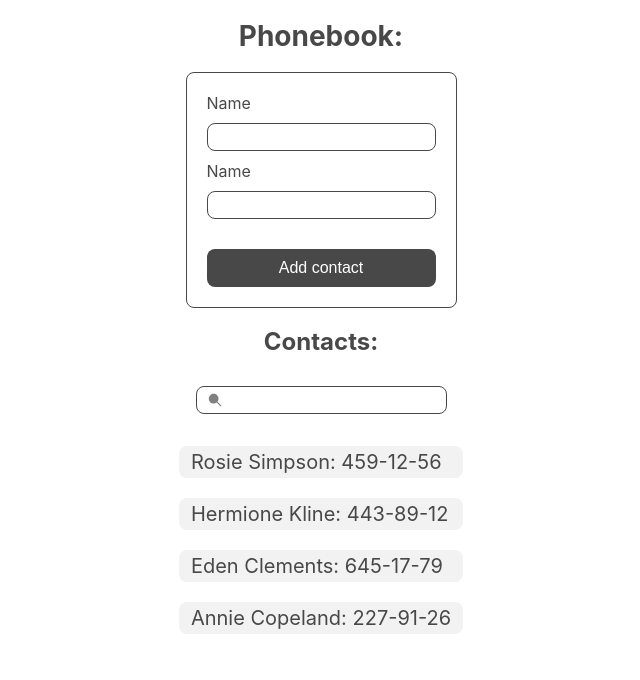
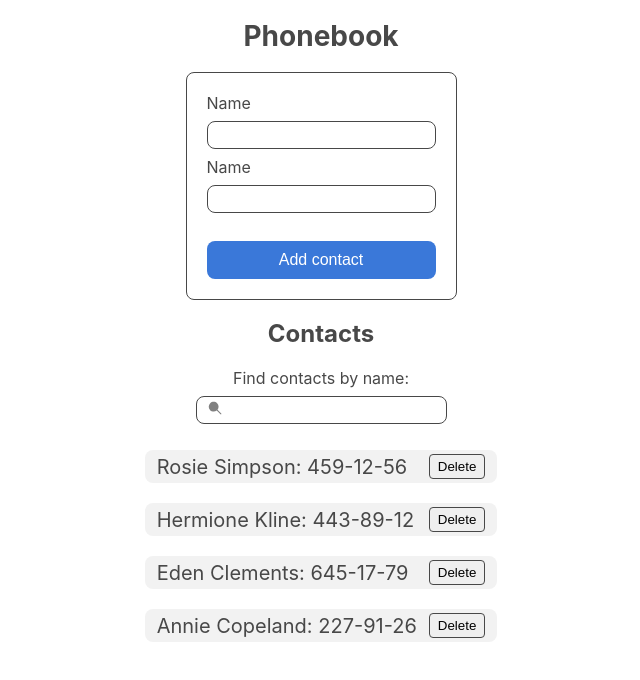
Before and after one commit to Maksym-Zyza/goit-react-woolf-hw-02-phonebook, a React (Create React App) app: page / in a window 1280 px wide. Shown: the top 680 px of the page, without its empty margins (319-959 px from the left). Built offline with nearby package versions, Linux system fonts and the light colour scheme.

Commit message:
added tasks 2.4-2.6

```diff
--- a/src/components/App.jsx
+++ b/src/components/App.jsx
@@ -2,28 +2,30 @@ import React, { Component } from 'react';
 import { nanoid } from 'nanoid';
 import './App.scss';
 import testData from './Data/testData.json';
-import { ReactComponent as Search } from './Icons/Search.svg';
+import ContactForm from './ContactForm/ContactForm';
+import { Filter } from './Filter/Filter';
+import { ContactList } from './ContactList/ContactList';
 
 export class App extends Component {
   state = {
     contacts: [...testData],
     filter: '',
-    name: '',
-    number: '',
   };
-
-  handleSubmit = e => {
-    e.preventDefault();
-    console.log(e.target.elements);
-    const { name, number } = this.state;
+  createNewContact = (name, number) => {
+    const isExist = this.state.contacts.find(
+      el => el.name.toLowerCase() === name.toLowerCase()
+    );
+    if (isExist) {
+      alert(`${name} is already in contacts.`);
+      return;
+    }
     this.setState(prev => ({
       ...prev,
       contacts: [{ id: nanoid(), name, number }, ...prev.contacts],
     }));
-    this.setState({ name: '', number: '' });
   };
 
-  handleChange = e => {
+  handleChangeFilter = e => {
     const { name } = e.target;
     this.setState({ [name]: e.target.value });
   };
@@ -35,51 +37,30 @@ export class App extends Component {
     );
   };
 
+  deleteContact = id => {
+    this.setState(prev => ({
+      ...prev,
+      contacts: prev.contacts.filter(contact => contact.id !== id),
+    }));
+  };
+
   render() {
-    const { name, number, contacts, filter } = this.state;
+    const { contacts, filter } = this.state;
     return (
       <div className="container">
-        <h1>Phonebook:</h1>
-        <form onSubmit={this.handleSubmit}>
-          <label htmlFor="name">Name</label>
-          <input
-            type="text"
-            name="name"
-            value={name}
-            onChange={this.handleChange}
-            pattern="^[a-zA-Zа-яА-Я]+(([' \-][a-zA-Zа-яА-Я ])?[a-zA-Zа-яА-Я]*)*$"
-            title="Name may contain only letters, apostrophe, dash and spaces. For example Adrian, Jacob Mercer, Charles de Batz de Castelmore d'Artagnan"
-            required
-          />
-          <label htmlFor="number">Name</label>
-          <input
-            type="tel"
-            name="number"
-            value={number}
-            onChange={this.handleChange}
-            pattern="\+?\d{1,4}?[ .\-\s]?\(?\d{1,3}?\)?[ .\-\s]?\d{1,4}[ .\-\s]?\d{1,4}[ .\-\s]?\d{1,9}"
-            title="Phone number must be digits and can contain spaces, dashes, parentheses and can start with +"
-            required
-          />
-          <button type="submit">Add contact</button>
-        </form>
+        <h1>Phonebook</h1>
+        <ContactForm
+          contacts={contacts}
+          createNewContact={this.createNewContact}
+        />
 
-        <h2>Contacts:</h2>
-        <div className="filter">
-          <label htmlFor="filter"></label>
-          <input
-            type="text"
-            name="filter"
-            value={filter}
-            onChange={this.handleChange}
-          />
-          <Search />
-        </div>
-        <ul>
-          {this.filteredContacts(contacts).map(contact => (
-            <li key={contact.id}>{`${contact.name}: ${contact.number}`}</li>
-          ))}
-        </ul>
+        <h2>Contacts</h2>
+        <Filter filter={filter} handleChange={this.handleChangeFilter} />
+        <ContactList
+          contacts={contacts}
+          filteredContacts={this.filteredContacts}
+          deleteContact={this.deleteContact}
+        />
       </div>
     );
   }
--- a/src/components/App.scss
+++ b/src/components/App.scss
@@ -4,12 +4,10 @@
   flex-direction: column;
   align-items: center;
   color: #484848;
-
   h1 {
     text-align: center;
     font-size: 28px;
   }
-
   form {
     display: flex;
     flex-direction: column;
@@ -17,25 +15,28 @@
     border: 1px solid #484848;
     border-radius: 8px;
     input {
-      margin: 10px 0;
+      margin: 8px 0;
       padding: 4px 10px;
       font-size: 16px;
       border: 1px solid #484848;
       border-radius: 8px;
+      transition: border 0.5s ease;
+      &:hover {
+        border: 1px solid #3a78d9;
+      }
     }
     button {
       margin-top: 20px;
       padding: 10px;
-      background-color: #484848;
+      background-color: #3a78d9;
       color: #fff;
       font-size: 16px;
       border: none;
       border-radius: 8px;
       cursor: pointer;
       transition: background-color 0.5s ease;
-
       &:hover {
-        background-color: #1e76da;
+        background-color: #0957d0;
       }
     }
   }
@@ -48,20 +49,39 @@
     list-style: none;
     font-size: 20px;
     li {
+      display: flex;
+      align-items: center;
+      justify-content: space-between;
+      min-width: 320px;
       margin: 10px;
       padding: 4px 12px;
       background-color: #f2f2f2;
       border-radius: 8px;
+      button {
+        margin-left: 12px;
+        padding: 4px 8px;
+        border: 1px solid #484848;
+        border-radius: 4px;
+        cursor: pointer;
+        transition: background-color 0.5s ease;
+        &:hover {
+          background-color: #f77b72;
+        }
+      }
     }
   }
 }
 
 .filter {
   position: relative;
-  margin-bottom: 12px;
-
+  margin-bottom: 16px;
+  display: flex;
+  align-items: center;
+  flex-direction: column;
+  label {
+    margin-bottom: 8px;
+  }
   input {
-    margin: 10px 0;
     padding: 4px 10px;
     padding-left: 32px;
     min-width: 186px;
@@ -70,22 +90,20 @@
     border-radius: 8px;
     transition: border 0.5s ease;
   }
-
   svg {
     position: absolute;
     left: 12px;
-    top: 24px;
+    top: 40px;
     transform: translateY(-50%);
     fill: grey;
     transition: fill 0.5s ease;
   }
-
   &:hover {
     input {
-      border: 1px solid #1e76da;
+      border: 1px solid #3a78d9;
     }
     svg {
-      fill: #1e76da;
+      fill: #3a78d9;
     }
   }
 }
--- /dev/null
+++ b/src/components/ContactForm/ContactForm.jsx
@@ -0,0 +1,52 @@
+import { Component } from 'react';
+
+class ContactForm extends Component {
+  state = {
+    name: '',
+    number: '',
+  };
+
+  handleSubmit = e => {
+    const { createNewContact } = this.props;
+    e.preventDefault();
+    const { name, number } = this.state;
+    createNewContact(name, number);
+    this.setState({ name: '', number: '' });
+  };
+
+  handleChange = e => {
+    const { name } = e.target;
+    this.setState({ [name]: e.target.value });
+  };
+
+  render() {
+    const { name, number } = this.state;
+    return (
+      <form onSubmit={this.handleSubmit}>
+        <label htmlFor="name">Name</label>
+        <input
+          type="text"
+          name="name"
+          value={name}
+          onChange={this.handleChange}
+          pattern="^[a-zA-Zа-яА-Я]+(([' \-][a-zA-Zа-яА-Я ])?[a-zA-Zа-яА-Я]*)*$"
+          title="Name may contain only letters, apostrophe, dash and spaces. For example Adrian, Jacob Mercer, Charles de Batz de Castelmore d'Artagnan"
+          required
+        />
+        <label htmlFor="number">Name</label>
+        <input
+          type="tel"
+          name="number"
+          value={number}
+          onChange={this.handleChange}
+          pattern="\+?\d{1,4}?[ .\-\s]?\(?\d{1,3}?\)?[ .\-\s]?\d{1,4}[ .\-\s]?\d{1,4}[ .\-\s]?\d{1,9}"
+          title="Phone number must be digits and can contain spaces, dashes, parentheses and can start with +"
+          required
+        />
+        <button type="submit">Add contact</button>
+      </form>
+    );
+  }
+}
+
+export default ContactForm;
--- /dev/null
+++ b/src/components/ContactList/ContactList.jsx
@@ -0,0 +1,15 @@
+import React from 'react';
+
+export const ContactList = ({ contacts, filteredContacts, deleteContact }) => {
+  return (
+    <ul>
+      {filteredContacts(contacts).map(contact => (
+        <li key={contact.id}>
+          {`${contact.name}: ${contact.number}`}
+
+          <button onClick={() => deleteContact(contact.id)}>Delete</button>
+        </li>
+      ))}
+    </ul>
+  );
+};
--- /dev/null
+++ b/src/components/Filter/Filter.jsx
@@ -0,0 +1,12 @@
+import React from 'react';
+import { ReactComponent as Search } from '../Icons/Search.svg';
+
+export const Filter = ({ filter, handleChange }) => {
+  return (
+    <div className="filter">
+      <label htmlFor="filter">Find contacts by name:</label>
+      <input type="text" name="filter" value={filter} onChange={handleChange} />
+      <Search />
+    </div>
+  );
+};
```
